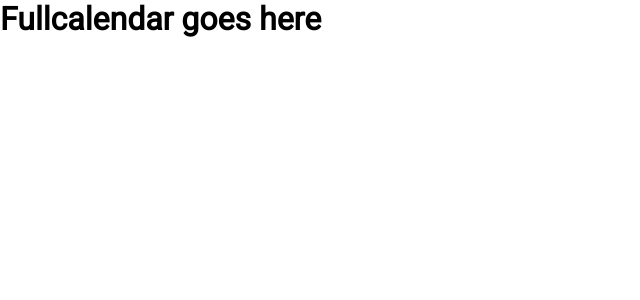
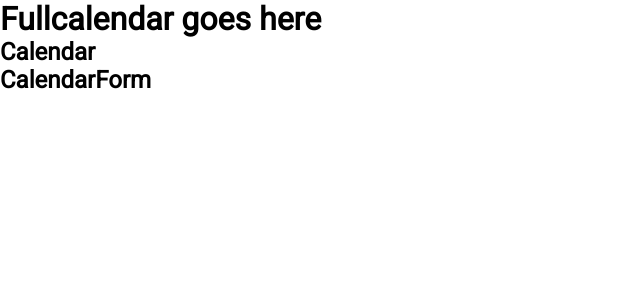
Before and after one commit to prabeen04/react-fullcalendar-jquery, a React (Create React App) app: page / in a window 1280 px wide. Shown: the top 300 px of the page, without its empty margins (0-640 px from the left). Built offline with nearby package versions, Linux system fonts and the light colour scheme; no server answers.

Commit message:
events fetched from api

```diff
--- a/src/components/calendar-wrapper.js
+++ b/src/components/calendar-wrapper.js
@@ -1,10 +1,25 @@
-import React, { Component } from 'react'
+import React, { Component } from 'react';
+import Calendar from './calendar';
+import CalendarForm from './calendar-form';
+import axios from 'axios';
+const baseUrl = 'https://prabeen-restapi.herokuapp.com/api/events';
 
 class CalendarWrapper extends Component {
+    componentDidMount() {
+        axios.get(baseUrl)
+            .then((res) => {
+                console.log(res.data)
+            })
+            .catch((err) => {
+                console.log(err)
+            })
+    }
     render() {
         return (
             <div>
                 <h1>Fullcalendar goes here</h1>
+                <Calendar />
+                <CalendarForm />
             </div>
         )
     }
--- a/src/components/calenndar.js
+++ b/src/components/calendar.js
@@ -1,4 +1,4 @@
-import React, { Component } from 'react'
+import React, { Component } from 'react';
 
 class Calendar extends Component {
   render() {
```
Lines whose indentation alone changed are shown as unchanged.
